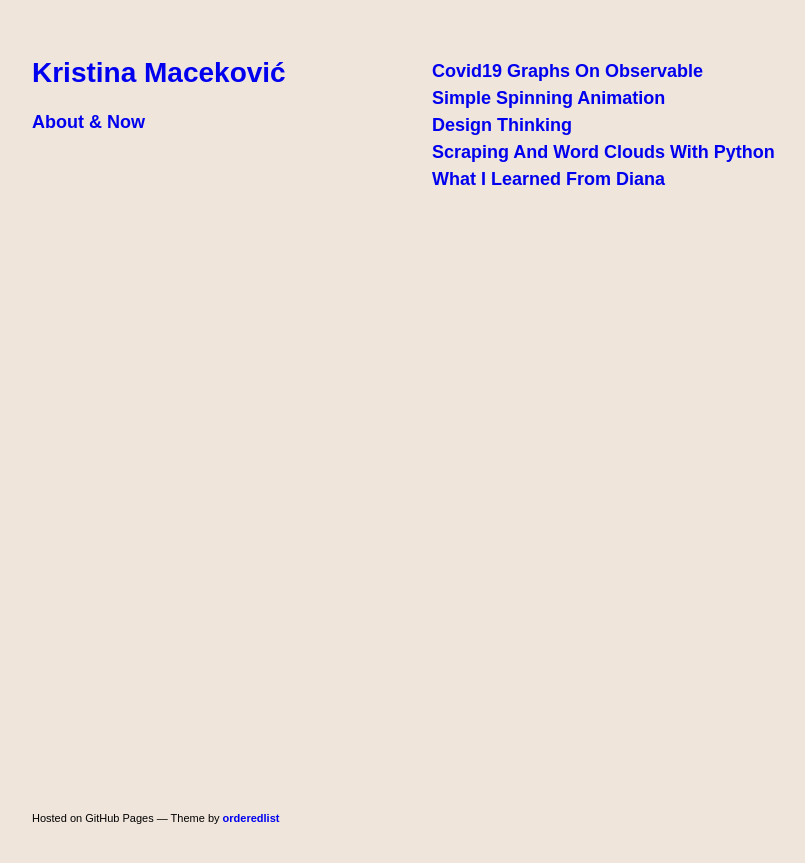
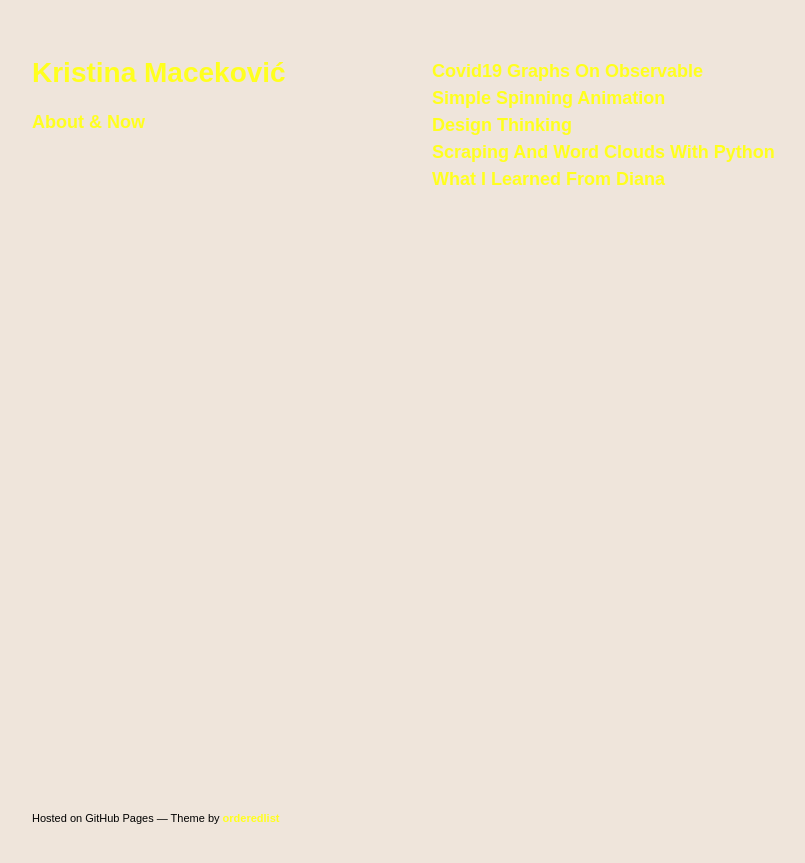
Before and after one commit to kristinamacekovic/new-web, a Jekyll site: the page built from index.md, in a window 1280 px wide. Shown: the top 863 px of the page, without its empty margins (178-983 px from the left). Built offline with Jekyll 4.4.1, drawn with Linux system fonts in a browser that asks for light colours.

Commit message:
yellow as accent color

```diff
--- a/_sass/jekyll-theme-minimal.scss
+++ b/_sass/jekyll-theme-minimal.scss
@@ -3,6 +3,7 @@
 
 :root {
   --bckg-color: rgb(93.7%, 89.7%, 85.9%);
+  --accent-color: rgb(100%, 100%, 11.6%);
 }
 
 body {
@@ -60,11 +61,13 @@ h6 {
 a {
   text-decoration: none;
   font-weight: bold;
+  color: var(--accent-color);
 }
 
 a:hover,
 a:focus {
   font-weight: bold;
+  color: var(--accent-color);
 }
 
 a small {
```
